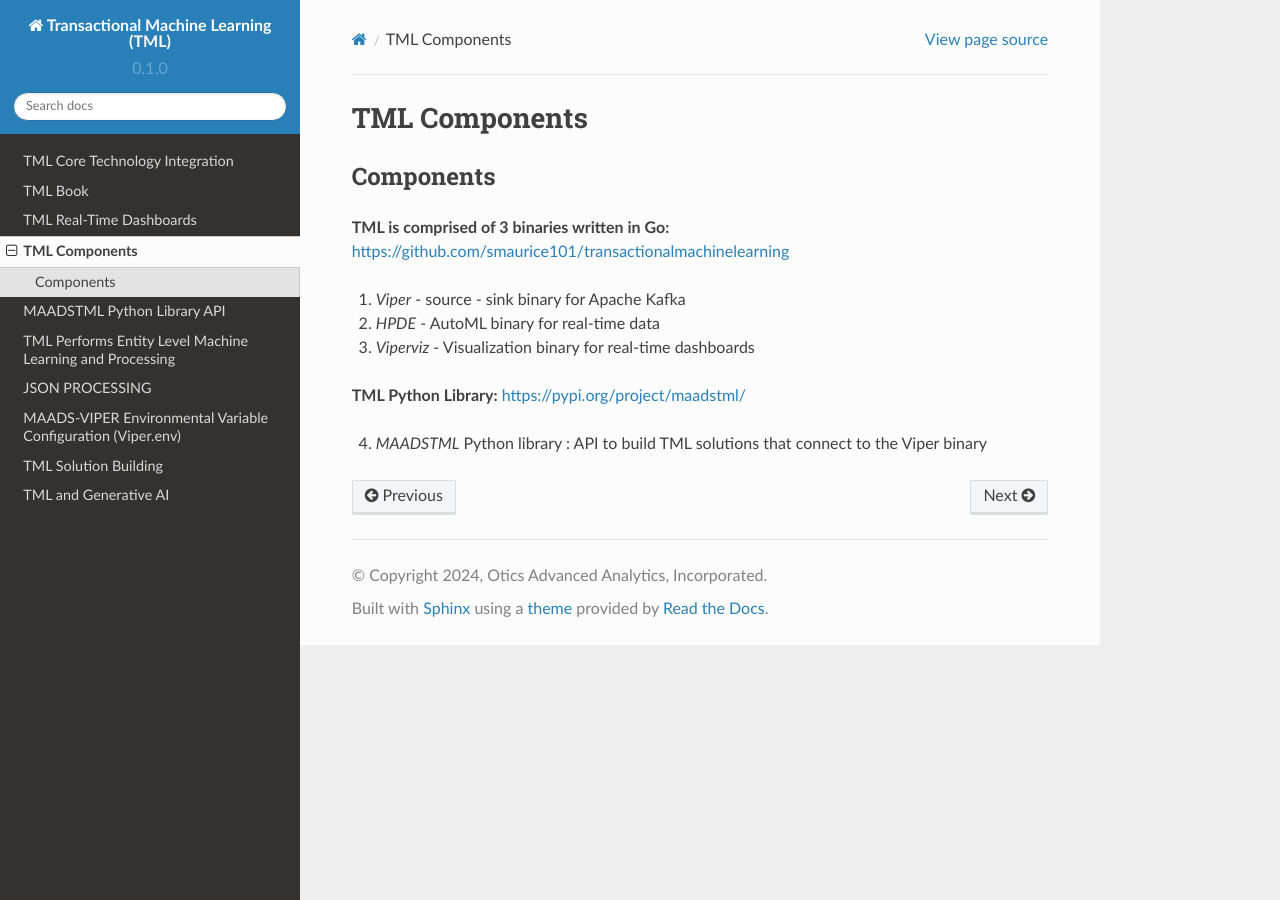
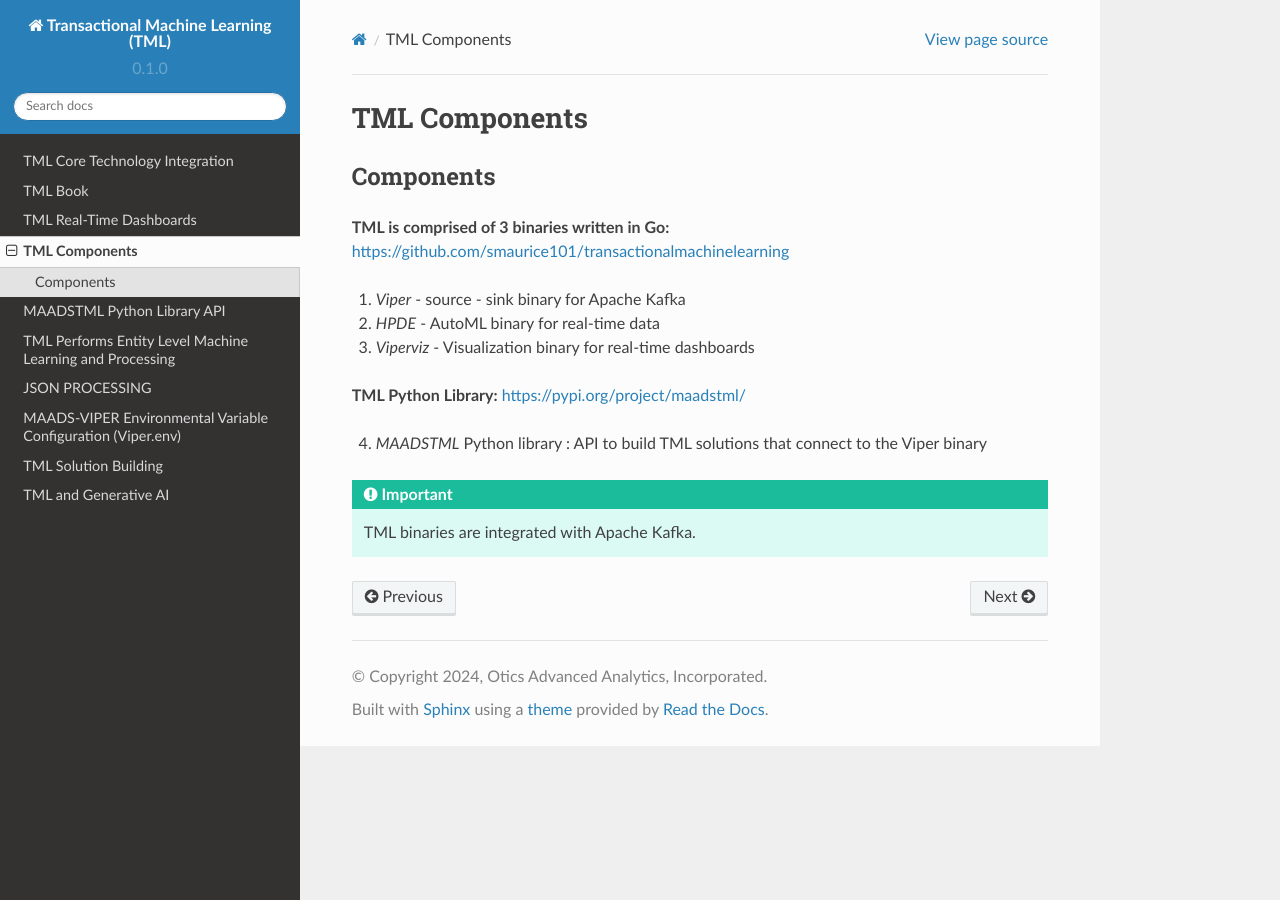
Before and after one commit to smaurice101/readthedocs, a Sphinx documentation site: the page built from docs/source/usage.rst, in a window 1280 px wide. Built offline with Sphinx 7.4.7 and the Read the Docs theme 2.0.0, drawn with Linux system fonts in a browser that asks for light colours.

Commit message:
Update usage.rst

```diff
--- a/docs/source/usage.rst
+++ b/docs/source/usage.rst
@@ -14,3 +14,7 @@
 **TML Python Library:** https://pypi.org/project/maadstml/
 
 4. *MAADSTML* Python library : API to build TML solutions that connect to the Viper binary
+
+.. important::
+
+   TML binaries are integrated with Apache Kafka.
```
